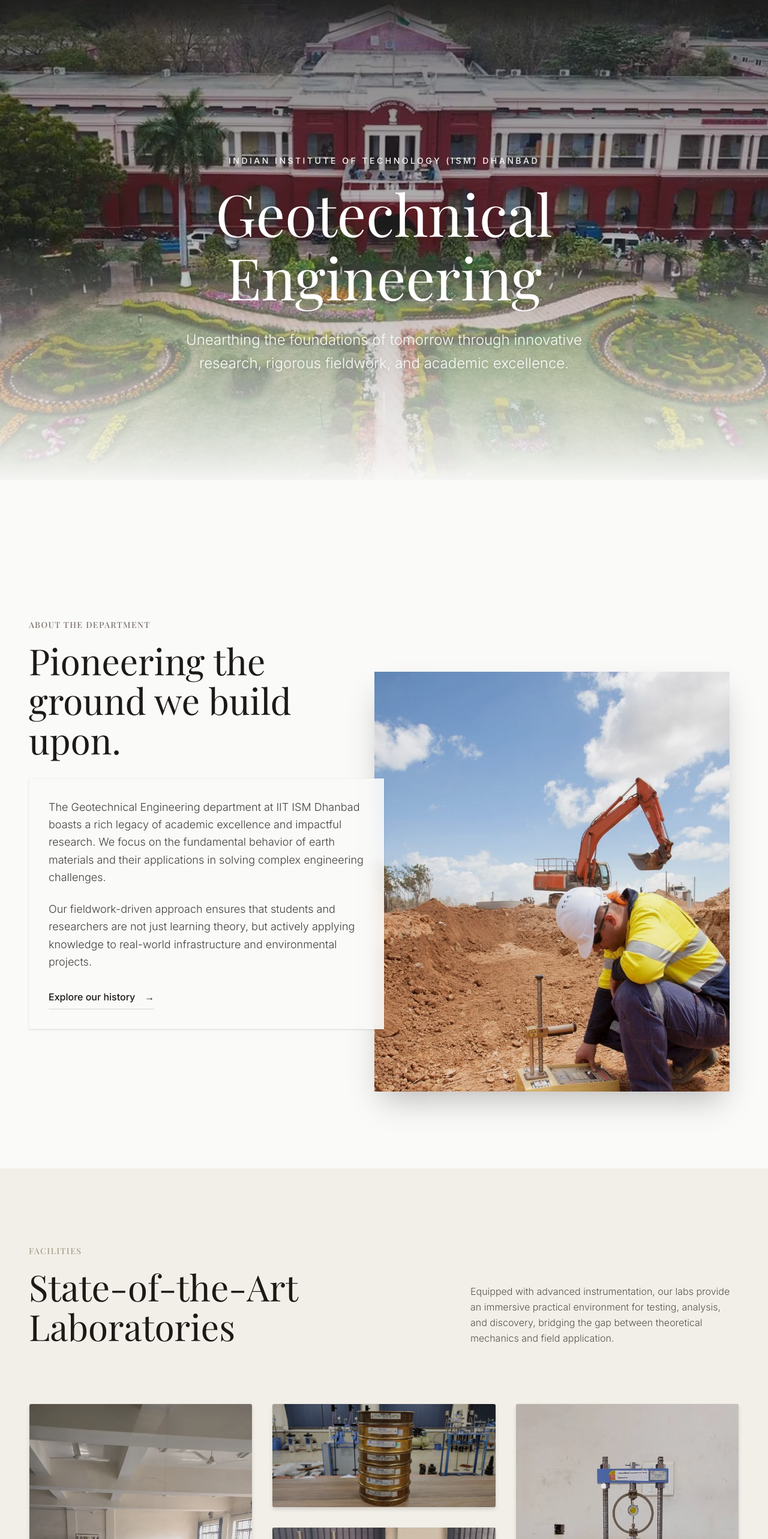
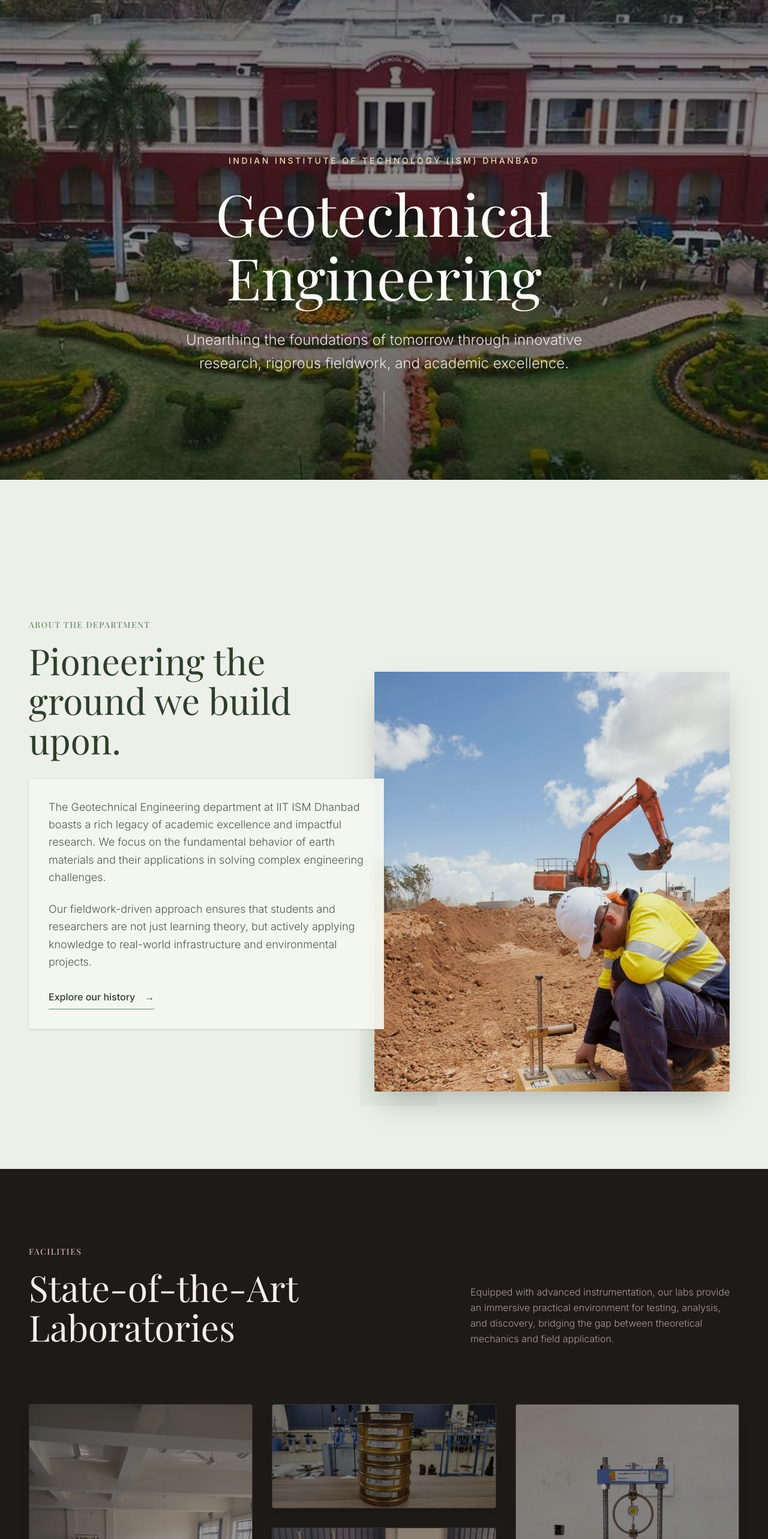
Before and after one commit to iXION82/Geotech, a Next.js app: page / in a window 1280 px wide. Shown: the top 2566 px of the page at 60% size. Built offline with nearby package versions, Linux system fonts and the light colour scheme; a web font is replaced by a local one.

Commit message:
feat: Implement initial UI sections for campus identity, facilities, hero, laboratories, research, and about, along with a new layout and animated topography component.

```diff
--- a/app/layout.tsx
+++ b/app/layout.tsx
@@ -6,6 +6,8 @@
   variable: "--font-inter",
   subsets: ["latin"],
 });
+
+import { AnimatedTopography } from "@/components/ui/AnimatedTopography";
 
 const playfair = Playfair_Display({
   variable: "--font-playfair",
@@ -27,7 +29,10 @@
       lang="en"
       className={`${inter.variable} ${playfair.variable} h-full antialiased`}
     >
-      <body className="min-h-full flex flex-col font-sans transition-colors duration-500">{children}</body>
+      <body className="min-h-full flex flex-col font-sans transition-colors duration-500 bg-[#f2efe9]">
+        <AnimatedTopography />
+        {children}
+      </body>
     </html>
   );
 }
--- a/app/page.tsx
+++ b/app/page.tsx
@@ -8,7 +8,7 @@
 
 export default function Home() {
   return (
-    <main className="flex min-h-screen flex-col bg-stone-50 overflow-hidden">
+    <main className="flex min-h-screen flex-col overflow-hidden">
       <Hero />
       <About />
       <Laboratories />
--- a/components/sections/About.tsx
+++ b/components/sections/About.tsx
@@ -5,31 +5,33 @@
 
 export function About() {
   return (
-    <section className="relative py-24 md:py-32 w-full max-w-7xl mx-auto px-6 md:px-12 flex flex-col md:flex-row items-center gap-12 md:gap-20">
+    <section className="relative w-full overflow-hidden border-b border-[#e3eae0]">
+      <div className="absolute inset-0 -z-10 bg-[#ecf0e9]" />
+      <div className="relative z-10 py-24 md:py-32 w-full max-w-7xl mx-auto px-6 md:px-12 flex flex-col md:flex-row items-center gap-12 md:gap-20">
         {/* Text Content - Overlapping the image slightly on desktop */}
         <div className="w-full md:w-1/2 flex flex-col justify-center z-10 md:-mr-12 xl:-mr-24 pt-12 md:pt-0">
           <FadeIn delay={0.2} direction="up">
-          <h2 className="text-sm font-medium tracking-widest text-stone-500 uppercase mb-4">
+            <h2 className="text-sm font-medium tracking-widest text-[#6d8a67] uppercase mb-4">
               About the Department
             </h2>
           </FadeIn>
 
           <FadeIn delay={0.4} direction="up">
-          <h3 className="text-4xl md:text-5xl lg:text-6xl font-serif text-stone-900 leading-[1.1] mb-8">
+            <h3 className="text-4xl md:text-5xl lg:text-6xl font-serif text-[#2e3f2b] leading-[1.1] mb-8">
               Pioneering the ground we build upon.
             </h3>
           </FadeIn>
 
           <FadeIn delay={0.6} direction="up">
-          <div className="bg-stone-50/90 backdrop-blur-sm p-6 md:p-8 shadow-sm border border-stone-100">
-            <p className="text-stone-700 text-lg leading-relaxed mb-6 font-light">
+            <div className="bg-[#f4f7f1]/95 backdrop-blur-sm p-6 md:p-8 shadow-sm border border-[#e3eae0]">
+              <p className="text-[#4a5e46] text-lg leading-relaxed mb-6 font-light">
                 The Geotechnical Engineering department at IIT ISM Dhanbad boasts a rich legacy of academic excellence and impactful research. We focus on the fundamental behavior of earth materials and their applications in solving complex engineering challenges.
               </p>
-            <p className="text-stone-700 text-lg leading-relaxed mb-8 font-light">
+              <p className="text-[#4a5e46] text-lg leading-relaxed mb-8 font-light">
                 Our fieldwork-driven approach ensures that students and researchers are not just learning theory, but actively applying knowledge to real-world infrastructure and environmental projects.
               </p>
 
-            <button className="group flex items-center gap-4 text-stone-900 font-medium pb-2 border-b border-stone-300 hover:border-stone-900 transition-colors">
+              <button className="group flex items-center gap-4 text-[#2e3f2b] font-medium pb-2 border-b border-[#6d8a67] hover:border-[#2e3f2b] transition-colors">
                 <span>Explore our history</span>
                 <span className="group-hover:translate-x-2 transition-transform duration-300">→</span>
               </button>
@@ -43,11 +45,12 @@
             <ParallaxImage
               src="/geotech surveying.jpg"
               alt="Students conducting geotechnical survey"
-            overlayClass="bg-stone-500/10 mix-blend-multiply transition-opacity duration-500 hover:opacity-0"
+              overlayClass="bg-[#2e3f2b]/10 mix-blend-multiply transition-opacity duration-500 hover:opacity-0"
             />
           </FadeIn>
           {/* Soft decorative block */}
-        <div className="absolute -bottom-6 -left-6 w-32 h-32 bg-stone-200 -z-10" />
+          <div className="absolute -bottom-6 -left-6 w-32 h-32 bg-[#e3eae0] -z-10" />
+        </div>
       </div>
     </section>
   );
--- a/components/sections/EntryFacilities.tsx
+++ b/components/sections/EntryFacilities.tsx
@@ -1,34 +1,48 @@
 "use client";
 
+import { motion, useScroll, useTransform } from "framer-motion";
 import { FadeIn } from "@/components/ui/FadeIn";
 import Image from "next/image";
+import { useRef } from "react";
 
 export function EntryFacilities() {
+  const ref = useRef<HTMLElement>(null);
+  const { scrollYProgress } = useScroll({
+    target: ref,
+    offset: ["start end", "end start"],
+  });
+
+  const y1 = useTransform(scrollYProgress, [0, 1], ["-15%", "15%"]);
+  const y2 = useTransform(scrollYProgress, [0, 1], ["-20%", "20%"]);
+
   return (
-    <section className="py-24 md:py-32 w-full bg-[#f2efe9]">
-      <div className="max-w-7xl mx-auto px-6 md:px-12 flex flex-col gap-16 md:gap-32">
+    <section ref={ref} className="relative py-24 md:py-32 w-full overflow-hidden">
+      <div className="absolute inset-0 -z-10 bg-[#ebe9e4]" />
+      <div className="relative z-10 max-w-7xl mx-auto px-6 md:px-12 flex flex-col gap-16 md:gap-32">
         <div className="grid grid-cols-1 md:grid-cols-12 gap-8 md:gap-12 items-end">
           <div className="md:col-span-8 relative h-[50vh] md:h-[70vh] shadow-2xl overflow-hidden group">
+            <motion.div className="absolute inset-0 w-full h-[130%] -top-[15%]" style={{ y: y1 }}>
               <Image
                 src="/Labgate.png"
                 alt="Geotechnical Engineering Laboratory Entrance"
                 fill
                 className="object-cover transition-transform duration-1000 group-hover:scale-105"
               />
-            <div className="absolute inset-0 bg-stone-900/10 transition-opacity duration-500 group-hover:opacity-0 mix-blend-multiply" />
-            <div className="absolute bottom-6 left-6 right-6 p-4 bg-[#f2efe9]/95 backdrop-blur-sm border-l-4 border-[#a89d89] hidden md:block opacity-0 group-hover:opacity-100 transition-opacity duration-500 shadow-lg">
-              <p className="text-stone-900 font-serif text-lg tracking-wide">Main Laboratory Entrance</p>
-              <p className="text-stone-600 text-sm mt-1">Central Hub for Experimental Geotechnics</p>
+            </motion.div>
+            <div className="absolute inset-0 bg-[#383632]/10 transition-opacity duration-500 group-hover:opacity-0 mix-blend-multiply" />
+            <div className="absolute bottom-6 left-6 right-6 p-4 bg-[#ebe9e4]/95 backdrop-blur-sm border-l-4 border-[#8c887f] hidden md:block opacity-0 group-hover:opacity-100 transition-opacity duration-500 shadow-lg">
+              <p className="text-[#383632] font-serif text-lg tracking-wide">Main Laboratory Entrance</p>
+              <p className="text-[#5c5a53] text-sm mt-1">Central Hub for Experimental Geotechnics</p>
             </div>
           </div>
           <div className="md:col-span-4 flex flex-col justify-end space-y-6 pb-6">
             <FadeIn direction="up">
-              <h2 className="text-4xl lg:text-5xl font-serif text-stone-900 leading-[1.15]">
+              <h2 className="text-4xl lg:text-5xl font-serif text-[#383632] leading-[1.15]">
                 The gateway to discovery.
               </h2>
             </FadeIn>
             <FadeIn delay={0.2} direction="up">
-              <p className="text-stone-600 font-light leading-relaxed">
+              <p className="text-[#5c5a53] font-light leading-relaxed">
                 Our main facilities stand as a testament to the department's unwavering commitment to cutting-edge research and hands-on academic excellence.
               </p>
             </FadeIn>
@@ -38,23 +52,25 @@
         <div className="grid grid-cols-1 md:grid-cols-12 gap-8 md:gap-12 items-start">
           <div className="md:col-span-5 flex flex-col pt-12 md:pr-8">
             <FadeIn direction="up">
-              <p className="text-stone-600 font-light leading-relaxed mb-8">
+              <p className="text-[#5c5a53] font-light leading-relaxed mb-8">
                 With dedicated zones for soil mechanics, rock mass characterization, and geospatial analysis, our extensive infrastructure ensures comprehensive exploration.
               </p>
-              <div className="w-12 h-[1px] bg-[#a89d89] mb-8" />
-              <span className="text-sm font-medium tracking-widest text-[#a89d89] uppercase">
+              <div className="w-12 h-[1px] bg-[#8c887f] mb-8" />
+              <span className="text-sm font-medium tracking-widest text-[#8c887f] uppercase">
                 Facility Overview
               </span>
             </FadeIn>
           </div>
           <div className="md:col-span-7 relative h-[40vh] md:h-[60vh] shadow-xl overflow-hidden group">
+            <motion.div className="absolute inset-0 w-full h-[140%] -top-[20%]" style={{ y: y2 }}>
               <Image
                 src="/LabTittle.png"
                 alt="Laboratory Facilities Overview"
                 fill
                 className="object-cover object-center transition-transform duration-1000 group-hover:scale-105"
               />
-            <div className="absolute inset-0 bg-stone-900/10 mix-blend-multiply transition-opacity duration-500 group-hover:opacity-0" />
+            </motion.div>
+            <div className="absolute inset-0 bg-[#383632]/10 mix-blend-multiply transition-opacity duration-500 group-hover:opacity-0" />
           </div>
         </div>
       </div>
--- a/components/sections/Footer.tsx
+++ b/components/sections/Footer.tsx
@@ -2,8 +2,9 @@
 
 export function Footer() {
   return (
-    <footer className="bg-stone-900 text-stone-300 py-16 md:py-24 border-t-8 border-[#d8c29d]">
-      <div className="max-w-7xl mx-auto px-6 md:px-12 grid grid-cols-1 md:grid-cols-2 lg:grid-cols-4 gap-12 lg:gap-8">
+    <footer className="relative text-stone-300 tracking-wide">
+      <div className="absolute inset-0 -z-10 bg-stone-900 border-t-8 border-[#d8c29d]" />
+      <div className="relative z-10 py-16 md:py-24 max-w-7xl mx-auto px-6 md:px-12 grid grid-cols-1 md:grid-cols-2 lg:grid-cols-4 gap-12 lg:gap-8">
         <div className="flex flex-col space-y-6 lg:col-span-2">
           <div className="relative w-64 h-20">
             <Image
--- a/components/sections/Hero.tsx
+++ b/components/sections/Hero.tsx
@@ -1,16 +1,29 @@
 "use client";
 
-import { motion } from "framer-motion";
+import { motion, useScroll, useTransform } from "framer-motion";
 import { FadeIn } from "@/components/ui/FadeIn";
 import Image from "next/image";
+import { useRef } from "react";
 
 export function Hero() {
+  const ref = useRef<HTMLElement>(null);
+  const { scrollYProgress } = useScroll({
+    target: ref,
+    offset: ["start start", "end start"],
+  });
+
+  const y = useTransform(scrollYProgress, [0, 1], ["0%", "40%"]);
+
   return (
-    <section className="relative h-screen w-full flex items-center justify-center overflow-hidden">
-      {/* Background Image with Slow Zoom */}
+    <section ref={ref} className="relative h-screen w-full flex items-center justify-center overflow-hidden bg-black">
+      {/* Background Image with Slow Zoom and Parallax */}
       <motion.div
-        className="absolute inset-0 w-full h-full"
-        initial={{ scale: 1.1 }}
+        className="absolute inset-0 w-full h-[130%] -top-[15%]"
+        style={{ y }}
+      >
+        <motion.div
+          className="relative w-full h-full"
+          initial={{ scale: 1.15 }}
           animate={{ scale: 1 }}
           transition={{ duration: 15, ease: "easeOut" }}
         >
@@ -23,25 +36,26 @@
             sizes="100vw"
           />
           {/* Soft overlay to ensure readability */}
-        <div className="absolute inset-0 bg-stone-900/30 mix-blend-multiply" />
-        <div className="absolute inset-0 bg-gradient-to-t from-stone-50 via-transparent to-stone-900/40" />
+          <div className="absolute inset-0 bg-stone-900/40 mix-blend-multiply" />
+          <div className="absolute inset-0 bg-gradient-to-t from-black/60 via-black/10 to-black/30" />
+        </motion.div>
       </motion.div>
 
       <div className="relative z-10 w-full max-w-7xl mx-auto px-6 md:px-12 flex flex-col items-center text-center pt-20">
         <FadeIn delay={0.2} direction="up" className="mb-6">
-          <span className="text-stone-100 tracking-[0.25em] uppercase text-xs md:text-sm font-medium">
+          <span className="text-[#eedcb1] tracking-[0.25em] uppercase text-xs md:text-sm font-medium">
             Indian Institute of Technology (ISM) Dhanbad
           </span>
         </FadeIn>
 
         <FadeIn delay={0.5} direction="up">
-          <h1 className="text-5xl md:text-7xl lg:text-8xl font-serif text-white mb-8 drop-shadow-xl max-w-5xl leading-[1.1]">
+          <h1 className="text-5xl md:text-7xl lg:text-8xl font-serif text-[#fdfbf7] mb-8 drop-shadow-xl max-w-5xl leading-[1.1]">
             Geotechnical Engineering
           </h1>
         </FadeIn>
 
         <FadeIn delay={0.8} direction="up">
-          <p className="text-stone-50 text-lg md:text-2xl max-w-3xl mx-auto font-light drop-shadow-md leading-relaxed">
+          <p className="text-[#e8e4df] text-lg md:text-2xl max-w-3xl mx-auto font-light drop-shadow-md leading-relaxed">
             Unearthing the foundations of tomorrow through innovative research, rigorous fieldwork, and academic excellence.
           </p>
         </FadeIn>
@@ -53,7 +67,7 @@
         animate={{ opacity: 1, y: 0 }}
         transition={{ delay: 2, duration: 1.5, repeat: Infinity, repeatType: "reverse", ease: "easeInOut" }}
       >
-        <div className="w-[1px] h-24 bg-gradient-to-b from-white to-transparent" />
+        <div className="w-[1px] h-24 bg-gradient-to-b from-[#eedcb1] to-transparent" />
       </motion.div>
     </section>
   );
--- a/components/sections/Laboratories.tsx
+++ b/components/sections/Laboratories.tsx
@@ -14,23 +14,24 @@
 
 export function Laboratories() {
   return (
-    <section className="relative py-24 md:py-32 w-full bg-[#f2efe9]">
-      <div className="max-w-7xl mx-auto px-6 md:px-12">
+    <section className="relative py-24 md:py-32 w-full overflow-hidden">
+      <div className="absolute inset-0 -z-10 bg-[#1e1a18]" />
+      <div className="relative z-10 max-w-7xl mx-auto px-6 md:px-12">
         <div className="mb-16 md:mb-24 flex flex-col md:flex-row md:items-end justify-between gap-8">
           <div className="max-w-2xl">
             <FadeIn delay={0.1}>
-              <h2 className="text-sm font-medium tracking-widest text-[#a89d89] uppercase mb-4">
+              <h2 className="text-sm font-medium tracking-widest text-[#cbb1a3] uppercase mb-4">
                 Facilities
               </h2>
             </FadeIn>
             <FadeIn delay={0.2}>
-              <h3 className="text-4xl md:text-5xl lg:text-6xl font-serif text-stone-900 leading-[1.1]">
+              <h3 className="text-4xl md:text-5xl lg:text-6xl font-serif text-[#f4eee9] leading-[1.1]">
                 State-of-the-Art Laboratories
               </h3>
             </FadeIn>
           </div>
           <FadeIn delay={0.4} className="max-w-md">
-            <p className="text-stone-600 font-light leading-relaxed">
+            <p className="text-[#a89d96] font-light leading-relaxed">
               Equipped with advanced instrumentation, our labs provide an immersive practical environment for testing, analysis, and discovery, bridging the gap between theoretical mechanics and field application.
             </p>
           </FadeIn>
@@ -40,7 +41,7 @@
         <div className="columns-1 sm:columns-2 lg:columns-3 gap-6 md:gap-8 space-y-6 md:space-y-8 pb-12">
           {labImages.map((image, idx) => (
             <FadeIn key={image.src} delay={0.1 * (idx % 3)} direction="up" className="break-inside-avoid">
-              <div className="group relative overflow-hidden bg-[#e0dcd3] shadow-md border border-[#e8e4db] rounded-sm">
+              <div className="group relative overflow-hidden bg-[#2a2421] shadow-xl border border-[#3d342f] rounded-sm">
                 <div className="relative w-full overflow-hidden transition-transform duration-1000 ease-out group-hover:scale-105">
                   {/* Using native img for proper masonry aspect ratio flow */}
                   <img
@@ -50,13 +51,13 @@
                     loading="lazy"
                   />
                   {/* Editorial overlay */}
-                  <div className="absolute inset-0 bg-stone-900/10 mix-blend-multiply transition-opacity duration-500 group-hover:opacity-0" />
-                  <div className="absolute inset-0 bg-[#f2efe9]/10 transition-opacity duration-500 opacity-0 group-hover:opacity-100 mix-blend-overlay" />
+                  <div className="absolute inset-0 bg-black/40 mix-blend-multiply transition-opacity duration-500 group-hover:opacity-0" />
+                  <div className="absolute inset-0 bg-[#1e1a18]/40 transition-opacity duration-500 opacity-0 group-hover:opacity-100 mix-blend-overlay" />
                 </div>
                 {/* Reveal label on hover */}
-                <div className="absolute bottom-0 left-0 p-6 w-full bg-gradient-to-t from-stone-900/90 via-stone-900/40 to-transparent opacity-0 translate-y-4 transition-all duration-500 ease-out group-hover:opacity-100 group-hover:translate-y-0 text-white">
+                <div className="absolute bottom-0 left-0 p-6 w-full bg-gradient-to-t from-black/90 via-black/50 to-transparent opacity-0 translate-y-4 transition-all duration-500 ease-out group-hover:opacity-100 group-hover:translate-y-0 text-[#f4eee9]">
                   <span className="text-sm font-medium tracking-wide uppercase">{image.tag}</span>
-                  <div className="w-8 h-[1px] bg-[#d8c29d] mt-3 transition-all duration-500 delay-100 w-0 group-hover:w-8" />
+                  <div className="w-8 h-[1px] bg-[#cbb1a3] mt-3 transition-all duration-500 delay-100 w-0 group-hover:w-8" />
                 </div>
               </div>
             </FadeIn>
--- a/components/sections/ResearchWork.tsx
+++ b/components/sections/ResearchWork.tsx
@@ -1,25 +1,40 @@
 "use client";
 
+import { motion, useScroll, useTransform } from "framer-motion";
 import { FadeIn } from "@/components/ui/FadeIn";
 import Image from "next/image";
+import { useRef } from "react";
 
 export function ResearchWork() {
+  const ref = useRef<HTMLElement>(null);
+  const { scrollYProgress } = useScroll({
+    target: ref,
+    offset: ["start end", "end start"],
+  });
+
+  const yBg = useTransform(scrollYProgress, [0, 1], ["-20%", "20%"]);
+  const yFg = useTransform(scrollYProgress, [0, 1], ["0%", "-15%"]);
+
   return (
-    <section className="relative py-24 md:py-32 w-full overflow-hidden bg-white">
-      {/* Blurred background element */}
-      <div className="absolute top-0 right-0 w-full md:w-2/3 h-full opacity-30 select-none pointer-events-none">
+    <section ref={ref} className="relative py-24 md:py-32 w-full overflow-hidden">
+      <div className="absolute inset-0 -z-10 bg-[#e6ebf0]" />
+      {/* Blurred background element with Parallax */}
+      <motion.div
+        className="absolute right-0 w-full md:w-2/3 opacity-30 select-none pointer-events-none h-[140%] -top-[20%]"
+        style={{ y: yBg }}
+      >
         <Image
           src="/Screenshot 2026-03-27 105031.png"
           alt="Abstract Research Background"
           fill
           className="object-cover blur-md"
         />
-        <div className="absolute inset-0 bg-gradient-to-l from-transparent to-white" />
-      </div>
+        <div className="absolute inset-0 bg-gradient-to-l from-transparent to-[#e6ebf0]" />
+      </motion.div>
 
       <div className="relative z-10 max-w-7xl mx-auto px-6 md:px-12">
         <FadeIn delay={0.2}>
-          <h2 className="text-4xl md:text-5xl font-serif text-stone-900 mb-16">
+          <h2 className="text-4xl md:text-5xl font-serif text-[#2b3a4a] mb-16">
             Pioneering Research
           </h2>
         </FadeIn>
@@ -27,17 +42,17 @@
         <div className="flex flex-col lg:flex-row gap-12 lg:gap-24 items-center">
           <div className="w-full lg:w-1/2 space-y-8">
             <FadeIn delay={0.4}>
-              <p className="text-stone-700 text-lg md:text-xl font-light leading-relaxed">
+              <p className="text-[#465a6e] text-lg md:text-xl font-light leading-relaxed">
                 Our faculty and researchers are constantly pushing the boundaries of what is possible in soil mechanics, rock engineering, and foundation design.
               </p>
             </FadeIn>
             <FadeIn delay={0.5}>
-              <p className="text-stone-600 font-light leading-relaxed">
+              <p className="text-[#5c7287] font-light leading-relaxed">
                 From analyzing the micro-structure of complex soils to developing macroscopic models for hazard mitigation, the Geotechnical Engineering department is at the forefront of sustainable infrastructure solutions.
               </p>
             </FadeIn>
             <FadeIn delay={0.6}>
-              <button className="px-6 py-3 border border-stone-800 text-stone-900 hover:bg-stone-900 hover:text-white transition-colors duration-300">
+              <button className="px-6 py-3 border border-[#2b3a4a] text-[#2b3a4a] hover:bg-[#2b3a4a] hover:text-[#e6ebf0] transition-colors duration-300">
                 View Publications
               </button>
             </FadeIn>
@@ -54,7 +69,11 @@
                 />
               </div>
             </FadeIn>
-            <FadeIn delay={0.9} direction="right" className="absolute -bottom-12 -left-4 md:-left-12 z-30">
+            <motion.div
+              className="absolute -bottom-12 -left-4 md:-left-12 z-30"
+              style={{ y: yFg }}
+            >
+              <FadeIn delay={0.9} direction="right">
                 <div className="relative h-[250px] w-[300px] shadow-2xl border-4 border-white overflow-hidden">
                   <Image
                     src="/Lab1.webp"
@@ -64,6 +83,7 @@
                   />
                 </div>
               </FadeIn>
+            </motion.div>
           </div>
         </div>
       </div>
--- /dev/null
+++ b/components/ui/AnimatedTopography.tsx
@@ -0,0 +1,30 @@
+"use client";
+
+import { motion } from "framer-motion";
+
+function WavyRings({ duration = 150, className = "" }) {
+  return (
+    <motion.svg
+      viewBox="0 0 1000 1000"
+      className={`absolute ${className}`}
+      animate={{ rotate: 360 }}
+      transition={{ duration, ease: "linear", repeat: Infinity }}
+    >
+      <g fill="none" stroke="currentColor" strokeWidth="2">
+        <path d="M 500 200 C 650 180, 850 350, 800 500 C 750 650, 650 850, 500 800 C 350 750, 150 650, 200 500 C 250 350, 350 220, 500 200 Z" />
+        <path d="M 500 250 C 620 230, 750 380, 730 500 C 710 620, 620 750, 500 730 C 380 710, 250 620, 270 500 C 290 380, 380 270, 500 250 Z" />
+        <path d="M 500 300 C 580 290, 680 400, 650 500 C 620 600, 580 680, 500 650 C 420 620, 320 600, 330 500 C 340 400, 420 310, 500 300 Z" />
+        <path d="M 500 350 C 550 340, 620 420, 600 500 C 580 580, 550 620, 500 600 C 450 580, 380 580, 380 500 C 380 420, 450 360, 500 350 Z" />
+        <path d="M 500 400 C 530 390, 580 440, 560 500 C 540 560, 530 580, 500 560 C 470 540, 430 550, 430 500 C 430 450, 470 410, 500 400 Z" />
+      </g>
+    </motion.svg>
+  );
+}
+
+export function AnimatedTopography() {
+  return (
+    <div className="fixed inset-0 z-0 pointer-events-none overflow-hidden mix-blend-difference text-stone-200 opacity-[0.4]">
+      <WavyRings duration={220} className="w-[150vw] h-[150vw] left-1/2 top-1/2 -translate-x-1/2 -translate-y-1/2" />
+    </div>
+  );
+}
```
Also changed, not shown: components/sections/CampusIdentity.tsx (+9 -8 lines). Lines whose indentation alone changed are shown as unchanged.
